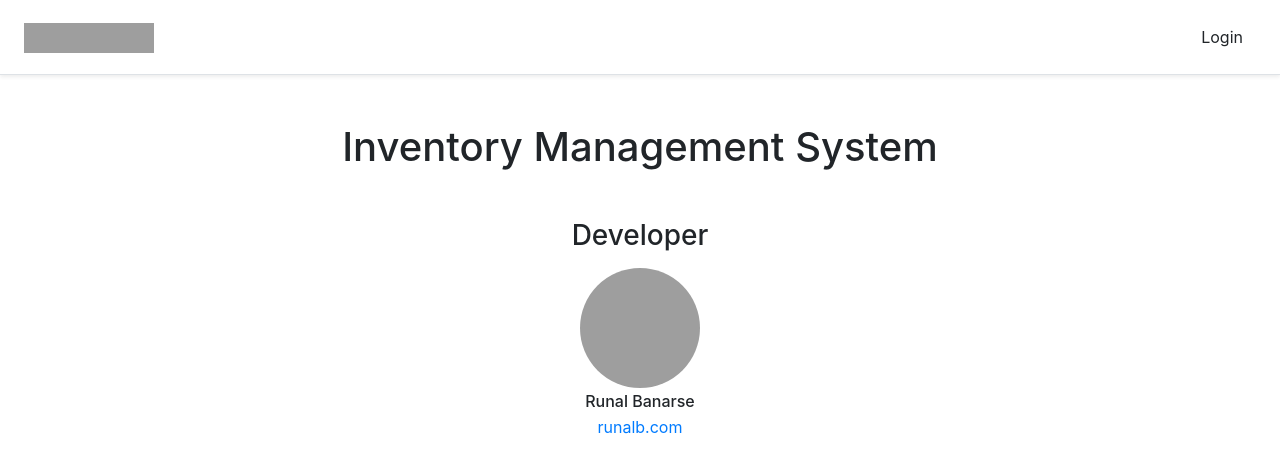
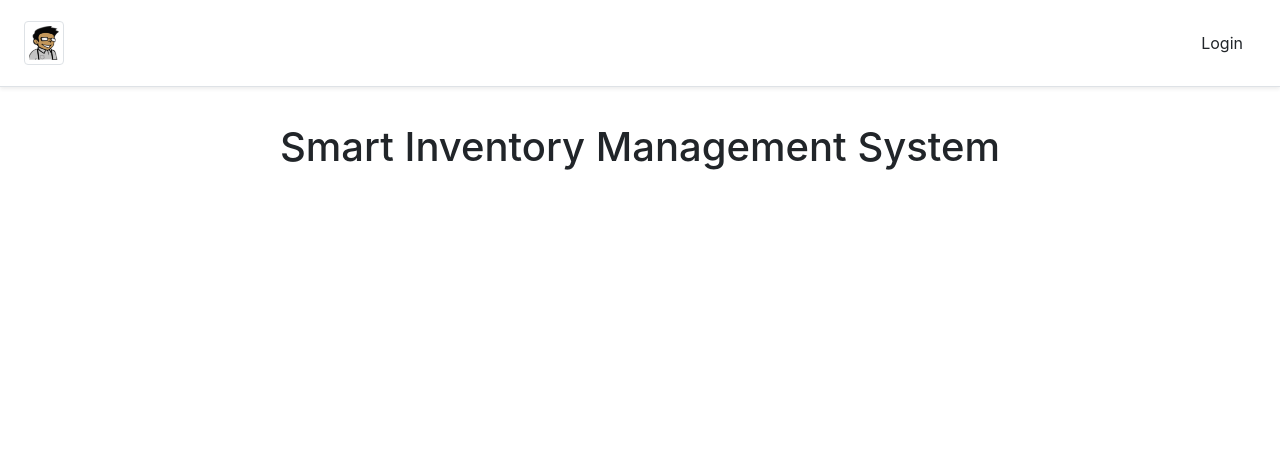
Before and after one commit to georgeyoumansjr/Django-Inventory-Management-System-1, a Django app: page / in a window 1280 px wide. Shown: the top 473 px of the page. Run offline with Django 4.2, Linux system fonts and the light colour scheme; grey boxes are pictures that could not be loaded.

Commit message:
set up smtplib and changes in UI

```diff
--- a/templates/base.html
+++ b/templates/base.html
@@ -24,7 +24,7 @@
 
 <body>
 
-    <div class="d-flex flex-column flex-md-row align-items-center p-3 px-md-4 mb-3 bg-white border-bottom shadow-sm">
+    <div class="d-flex flex-column flex-md-row align-items-center p-3 px-md-4 mb-1 bg-white border-bottom shadow-sm">
 
         {% if user.is_authenticated %}
             <a class="navbar-brand my-0 mr-md-auto" href="{% url 'dashboard:dashboard_index' %}">
@@ -34,7 +34,7 @@
 
         {% else %}
             <a class="navbar-brand my-0 mr-md-auto" href="{% url 'index' %}">
-                <img src="{% static 'img/logo.svg' %}" alt="logo" width="130" height="30" alt="Logo" loading="lazy">
+                <img src="{% static 'img/smart.png' %}" class="img-fluid img-thumbnail" alt="logo" width="40px" height="35px" alt="Logo" loading="lazy">
             </a>
             <button class="btn btn-outline logout-btn" onclick="location.href='{% url 'login' %}'">Login</button>
 
--- a/templates/index.html
+++ b/templates/index.html
@@ -7,29 +7,11 @@
         <div class="col-12 mx-auto">
             <div class="mt-4">
                 <div class="text-center p-2">
-                    <h1 class="theme-color">Inventory Management System</h1>
+                    <h1 class="theme-color">Smart Inventory Management System</h1>
                     <h5></h5>
                 </div>
             </div>
         </div>
-        <div class="col-12 mx-auto">
-            <div class="mt-4">
-                <div class="text-center p-2">
-                    <h3 class="theme-color">Developer</h3>
-                </div>
-            </div>
-        </div>
-
-
-        <!-- Team member-1 HERE -->
-        <div class="col-lg-12 center team-menbers">
-            <img src="{% static 'img/runal.png' %} " class="rounded-circle" width="120" height="120">
-            <h6 class="m-1">Runal Banarse</h6>
-            <a href="https://runalb.com" class="theme-color">runalb.com</a>
-        </div>
-
-    </div>
-
 
 </div>
 
```
Also changed, not shown: IMS/settings.py (+9 -0 lines), dashboard/views.py (+5 -2 lines), db.sqlite3, static/img/smart.jpg (added), static/img/smart.png (added), 1 other file.
